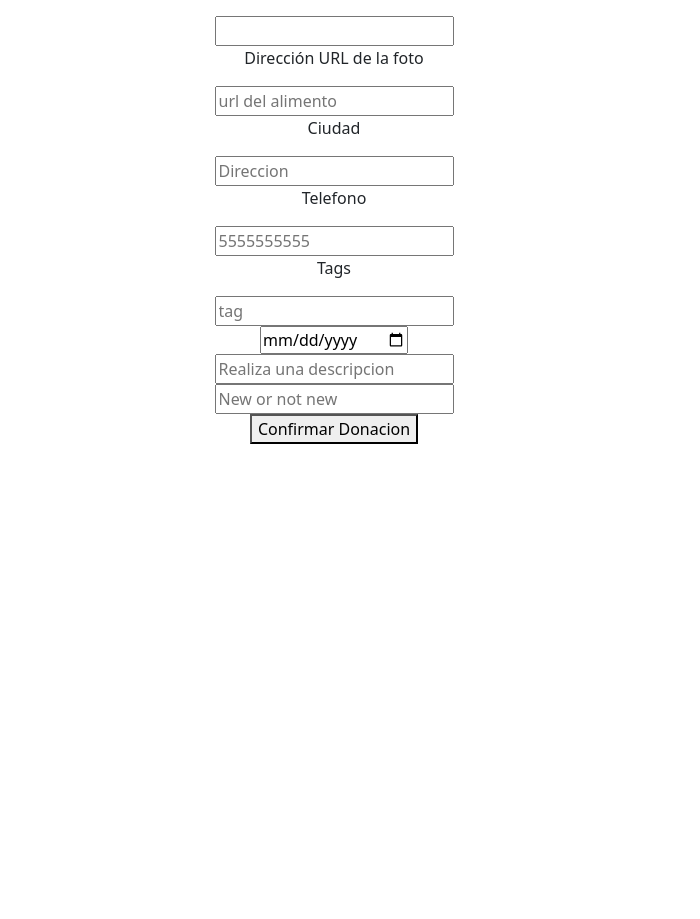
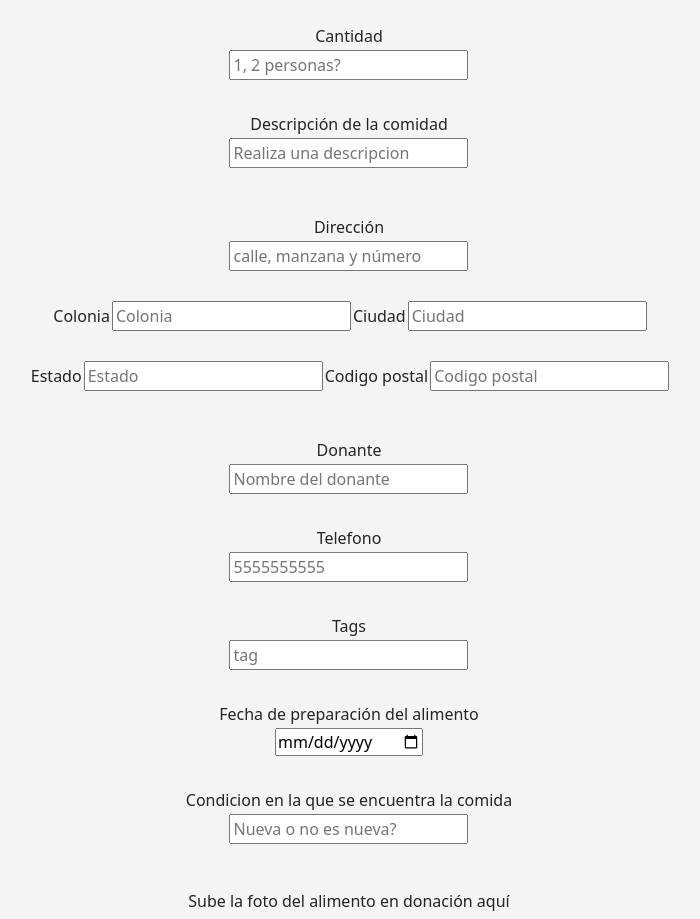
Before and after one commit to Leinad0407/FoodLinkBE, a React (Create React App) app: page /createDonations in a window 1280 px wide. Shown: the part 140-1059 px from the top of the page, without its empty margins (306-1006 px from the left). Before the commit the page ends 800 px from the top, so only its background shows below. Built offline with nearby package versions, Linux system fonts and the light colour scheme.

Commit message:
add form of create donation

```diff
--- a/src/pages/CreateDonations/CreateDonations.scss
+++ b/src/pages/CreateDonations/CreateDonations.scss
@@ -0,0 +1,90 @@
+body{
+    width: 100%;
+    background-color: #f4f4f6;
+    margin: 15px;
+    box-sizing: border-box;
+}
+
+.formDonations{
+    display: flex;
+    box-sizing: border-box;
+    flex-direction: column;
+    align-items: center;
+}
+
+.foodMesureAndDescription{
+    display: flex;
+    flex-direction: column;
+    align-items: center;
+}
+
+.foodMesureAndDescription div{
+    margin: 15px;
+}
+
+.foodMesureAndDescription div p{
+    margin: 2px;
+}
+
+.foodMesureAndDescription input{
+
+}
+
+
+.addresInfo{
+
+    margin: 15px;
+    display: flex;
+    box-sizing: border-box;
+    display: flex;
+    flex-direction: column;
+    align-items: center;
+
+}
+
+.addresInfo div{
+    margin: 15px;
+}
+
+.addresInfo div p{
+    margin: 2px;
+}
+
+.addresInfo1{
+    display: flex;
+    box-sizing: border-box;
+    flex-direction: row;
+    align-items: center;
+}
+
+.addresInfo2{
+    display: flex;
+    box-sizing: border-box;
+    flex-direction: row;
+    align-items:center;
+
+}
+
+.personalInfo{
+    display: flex;
+    box-sizing: border-box;
+    flex-direction: column;
+    align-items:center;
+
+}
+
+.personalInfo div{
+    margin: 15px;
+}
+
+.personalInfo p{
+    margin: 2px;
+}
+
+button{
+    background-color: #16c281;
+}
+
+button:hover{
+    background-color: #60d360;
+}
--- a/src/pages/CreateDonations/index.jsx
+++ b/src/pages/CreateDonations/index.jsx
@@ -1,23 +1,25 @@
 import { useState } from "react";
 import "../CreateDonations/CreateDonations.scss";
 import { postDonation } from "../../services/createPostDonations";
+import Form from "react-bootstrap/Form";
 
 export default function CreateDonations() {
   const [userID, setUserID] = useState("");
   const [food, setFood] = useState("");
+  const [mesure, setMesure] = useState("");
   const [foodPhoto, setFoodPhoto] = useState("");
   const [address, setAddress] = useState("");
+  const [neighborhood, setNeighborhood] = useState("");
+  const [city, setCity] = useState("");
+  const [estate, setEstate] = useState("");
+  const [postalCode, setPostalCode] = useState("");
+  const [donor, setDonor] = useState("");
   const [phoneNumber, setPhoneNumber] = useState("");
   const [tags, setTags] = useState([]);
   const [postedDate, setPostedDate] = useState("");
   const [foodDescription, setFoodDescription] = useState("");
   const [foodCondition, setFoodCondition] = useState("");
-  // const [amount, setAmount] = useState("");
-  // const [suburb, setSuburb] = useState("");
-  // const [estate, setEstate] = useState("");
-  // const [street, setStreet] = useState("");
-  // const [postalCode, setPostalCode] = useState("");
-  // const [numberAdress, setNumberAdress] = useState("");
+  const [recommendations, setRecommendations] = useState("");
 
   const handleSubmit = async (event) => {
     event.preventDefault();
@@ -25,19 +27,20 @@ export default function CreateDonations() {
     const newDonation = {
       userID,
       food,
+      mesure,
       foodPhoto,
       address,
+      neighborhood,
+      city,
+      estate,
+      postalCode,
+      donor,
       phoneNumber,
       tags,
       postedDate,
       foodDescription,
       foodCondition,
-
-      // suburb,
-      // estate,
-      // street,
-      // postalCode,
-      // numberAdress,
+      recommendations,
     };
     try {
       await postDonation(newDonation);
@@ -47,78 +50,10 @@ export default function CreateDonations() {
   };
 
   return (
-    <div>
+    <div className="formDonation">
       <h2>Sube tu comida</h2>
       <form onSubmit={handleSubmit}>
-        <div>
-          <p>Tipo de comida</p>
-          <input value={food} onChange={(e) => setFood(e.target.vale)} />
-        </div>
-        <div>
-          <p>Donante</p>
-          <input value={userID} onChange={(e) => setUserID(e.target.value)} />
-        </div>
-        <div>
-          <p>Dirección URL de la foto</p>
-          <input
-            value={foodPhoto}
-            onChange={(e) => setFoodPhoto(e.target.value)}
-            placeholder="url del alimento"
-            type="url"
-          />
-        </div>
-        <div>
-          <p>Ciudad</p>
-          <input
-            value={address}
-            onChange={(e) => setAddress(e.target.value)}
-            placeholder="Direccion"
-          />
-        </div>
-
-        <div>
-          <p>Telefono</p>
-          <input
-            value={phoneNumber}
-            onChange={(e) => setPhoneNumber(e.target.value)}
-            placeholder="5555555555"
-            type="tel"
-          />
-        </div>
-        <div>
-          <p>Tags</p>
-          <input
-            value={tags}
-            onChange={(e) => setTags(e.target.value)}
-            placeholder="tag"
-          />
-        </div>
-        <div>
-          <input
-            value={postedDate}
-            onChange={(e) => setPostedDate(e.target.value)}
-            placeholder="Elije la fecha"
-            type="Date"
-          />
-        </div>
-        <div>
-          <input
-            value={foodDescription}
-            onChange={(e) => setFoodDescription(e.target.value)}
-            placeholder="Realiza una descripcion"
-          />
-        </div>
-        <div>
-          <input
-            value={foodCondition}
-            onChange={(e) => setFoodCondition(e.target.value)}
-            placeholder="New or not new"
-          />
-        </div>
-        <button onClick={handleSubmit} type="submit">
-          Confirmar Donacion
-        </button>
-        {/* <div>
+        <div className="foodOption">
           <Form.Group className="mb-3">
             <Form.Label htmlFor="disabledSelect">Tipo de comida</Form.Label>
             <Form.Select id="disabledSelect">
@@ -185,30 +120,250 @@ export default function CreateDonations() {
               </option>
             </Form.Select>
           </Form.Group>
-        </div> */}
+        </div>
+        <div className="foodMesureAndDescription">
+          <div>
+            <p>Cantidad</p>
+            <input
+              value={mesure}
+              onChange={(e) => setMesure(e.target.vale)}
+              placeholder="1, 2 personas?"
+            />
+          </div>
+          <div>
+            <p>Descripción de la comidad</p>
+            <input
+              value={foodDescription}
+              onChange={(e) => setFoodDescription(e.target.value)}
+              placeholder="Realiza una descripcion"
+            />
+          </div>
+        </div>
+        <div className="addresInfo">
+          <div>
+            <p>Dirección</p>
+            <input
+              value={address}
+              onChange={(e) => setAddress(e.target.value)}
+              placeholder="calle, manzana y número"
+            />
+          </div>
+          <div className="addresInfo1">
+            <p>Colonia</p>
+            <input
+              value={neighborhood}
+              onChange={(e) => setNeighborhood(e.target.value)}
+              placeholder="Colonia"
+            />
+            <p>Ciudad</p>
+            <input
+              value={city}
+              onChange={(e) => setCity(e.target.value)}
+              placeholder="Ciudad"
+            />
+          </div>
+          <div className="addresInfo2">
+            <p>Estado</p>
+            <input
+              value={estate}
+              onChange={(e) => setEstate(e.target.value)}
+              placeholder="Estado"
+            />
+            <p>Codigo postal</p>
+            <input
+              value={postalCode}
+              onChange={(e) => setPostalCode(e.target.value)}
+              placeholder="Codigo postal"
+            />
+          </div>
+        </div>
 
-        {/* <div>
+        <div className="personalInfo">
+          <div className="donor">
+            <p>Donante</p>
+            <input
+              value={donor}
+              onChange={(e) => setDonor(e.target.value)}
+              placeholder="Nombre del donante"
+            />
+          </div>
+
+          <div className="telPhone">
+            <p>Telefono</p>
+            <input
+              value={phoneNumber}
+              onChange={(e) => setPhoneNumber(e.target.value)}
+              placeholder="5555555555"
+              type="tel"
+            />
+          </div>
+          <div className="tag">
+            <p>Tags</p>
+            <input
+              value={tags}
+              onChange={(e) => setTags(e.target.value)}
+              placeholder="tag"
+            />
+          </div>
+          <div className="dateFood">
+            <p>Fecha de preparación del alimento</p>
+            <input
+              value={postedDate}
+              onChange={(e) => setPostedDate(e.target.value)}
+              placeholder="Elije la fecha"
+              type="Date"
+            />
+          </div>
+
+          <div className="condition">
+            <p>Condicion en la que se encuentra la comida</p>
+            <input
+              value={foodCondition}
+              onChange={(e) => setFoodCondition(e.target.value)}
+              placeholder="Nueva o no es nueva?"
+            />
+          </div>
+
+          <div className="photo">
+            <Form.Group controlId="formFileLg" className="mb-3">
+              <Form.Label>
+                Sube la foto del alimento en donación aquí
+              </Form.Label>
+              <Form.Control
+                value={foodPhoto}
+                onChange={(e) => setFoodPhoto(e.target.value)}
+                type="file"
+                size="lg"
+              />
+            </Form.Group>
+          </div>
+          <div className="recomendations">
+            <p>Recomendaciones</p>
+            <input
+              value={recommendations}
+              onChange={(e) => setRecommendations(e.target.value)}
+            />
+          </div>
+        </div>
+      </form>
+      <button type="submit">Confirmar Donacion</button>
+    </div>
+  );
+}
+
+// const [amount, setAmount] = useState("");
+// const [suburb, setSuburb] = useState("");
+// const [estate, setEstate] = useState("");
+// const [street, setStreet] = useState("");
+// const [postalCode, setPostalCode] = useState("");
+// const [numberAdress, setNumberAdress] = useState("");
+
+// suburb,
+// estate,
+// street,
+// postalCode,
+// numberAdress,
+
+{
+  /* <div>
+          <Form.Group className="mb-3">
+            <Form.Label htmlFor="disabledSelect">Tipo de comida</Form.Label>
+            <Form.Select id="disabledSelect">
+              <option value={food} onChange={(e) => setFood(e.target.value)}>
+                Ensalada(huevo, pollo, jamón, atún o macarrones)
+              </option>
+              <option value={food} onChange={(e) => setFood(e.target.value)}>
+                Hot Dogs
+              </option>
+              <option value={food} onChange={(e) => setFood(e.target.value)}>
+                Fiambre
+              </option>
+              <option value={food} onChange={(e) => setFood(e.target.value)}>
+                Tocino
+              </option>
+              <option value={food} onChange={(e) => setFood(e.target.value)}>
+                Embutidos crudos (pollo, pavo, cerdo o res)
+              </option>
+              <option value={food} onChange={(e) => setFood(e.target.value)}>
+                Embutidos bien cocidos (pollo, pavo, cerdo o res)
+              </option>
+              <option value={food} onChange={(e) => setFood(e.target.value)}>
+                Salchcichas
+              </option>
+              <option value={food} onChange={(e) => setFood(e.target.value)}>
+                Hamburguesas
+              </option>
+              <option value={food} onChange={(e) => setFood(e.target.value)}>
+                Carne molida(pavo, pollo, tennera, cerdo o cordero)
+              </option>
+              <option value={food} onChange={(e) => setFood(e.target.value)}>
+                Carne fresca de res, ternetra, cordero o cerdo (filetes,
+                chuletas, carne asada)
+              </option>
+              <option value={food} onChange={(e) => setFood(e.target.value)}>
+                Jamón fresco
+              </option>
+              <option value={food} onChange={(e) => setFood(e.target.value)}>
+                Jamón cocido
+              </option>
+              <option value={food} onChange={(e) => setFood(e.target.value)}>
+                Pollo fresco (entero o en trozos)
+              </option>
+              <option value={food} onChange={(e) => setFood(e.target.value)}>
+                Pescado de aleta (salmón, atún, mújol, etc)
+              </option>
+              <option value={food} onChange={(e) => setFood(e.target.value)}>
+                Pescado blanco(bacalao, trucha marina, lenguado, etc)
+              </option>
+              <option value={food} onChange={(e) => setFood(e.target.value)}>
+                Mariscos (cangrejo, langosta)
+              </option>
+              <option value={food} onChange={(e) => setFood(e.target.value)}>
+                Mariscos (almejas, mejillones, ostras)
+              </option>
+              <option value={food} onChange={(e) => setFood(e.target.value)}>
+                Mariscos (calamar)
+              </option>
+              <option value={food} onChange={(e) => setFood(e.target.value)}>
+                Huevos (huevos crudos con cascara)
+              </option>
+              <option value={food} onChange={(e) => setFood(e.target.value)}>
+                Huevos (Claras y yemas de huvo crudas)
+              </option>
+            </Form.Select>
+          </Form.Group>
+        </div> */
+}
+
+{
+  /* <div>
           <p>Cantidad</p>
           <input
             value={amount}
             onChange={(e) => setAmount(e.target.value)}
             placeholder="2 personas, 500g, etc"
           />
-        </div> */}
+        </div> */
+}
 
-        {/* <div>
+{
+  /* <div>
           <p>Descripcion</p>
           <input
             value={foodDescription}
             onChange={(e) => setFoodDescription(e.target.value)}
             placeholder="Realiza una pequeña descripción del alimento"
           />
-        </div> */}
-        {/* <div>
+        </div> */
+}
+{
+  /* <div>
           <p>Direccion</p>
           <div>
-        */}
-        {/* <div>
+        */
+}
+{
+  /* <div>
               <p>Estado</p>
               <input
                 value={estate}
@@ -246,16 +401,17 @@ export default function CreateDonations() {
                 value={postalCode}
                 onChange={(e) => setPostalCode(e.target.value)}
               />
-            </div> */}
-        {/* </div>
-        </div> */}
+            </div> */
+}
+{
+  /* </div>
+        </div> */
+}
 
-        {/* <div>
+{
+  /* <div>
           <Form.Group controlId="formFileLg" className="mb-3">
             <Form.Control type="file" size="lg" />
           </Form.Group>
-        </div> */}
-      </form>
-    </div>
-  );
+        </div> */
 }
```
Also changed, not shown: src/App.js (+4 -4 lines).
